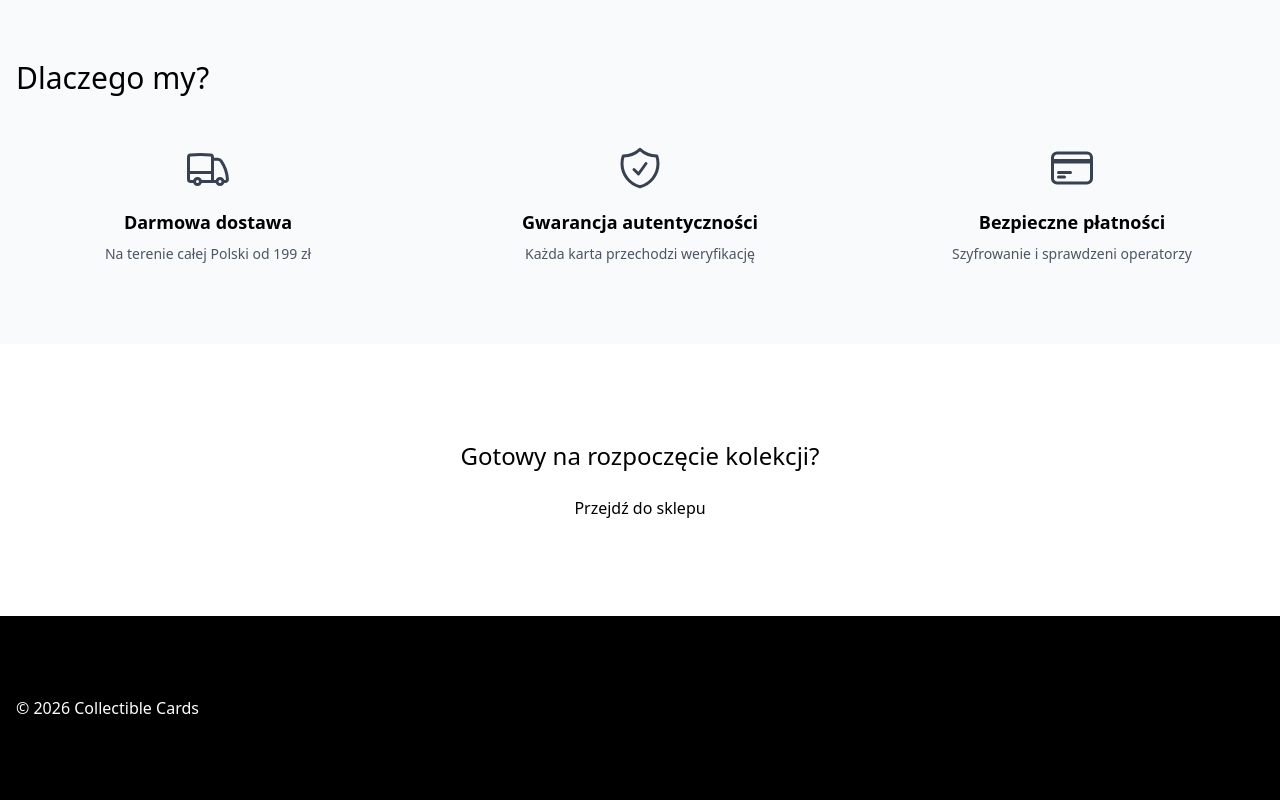
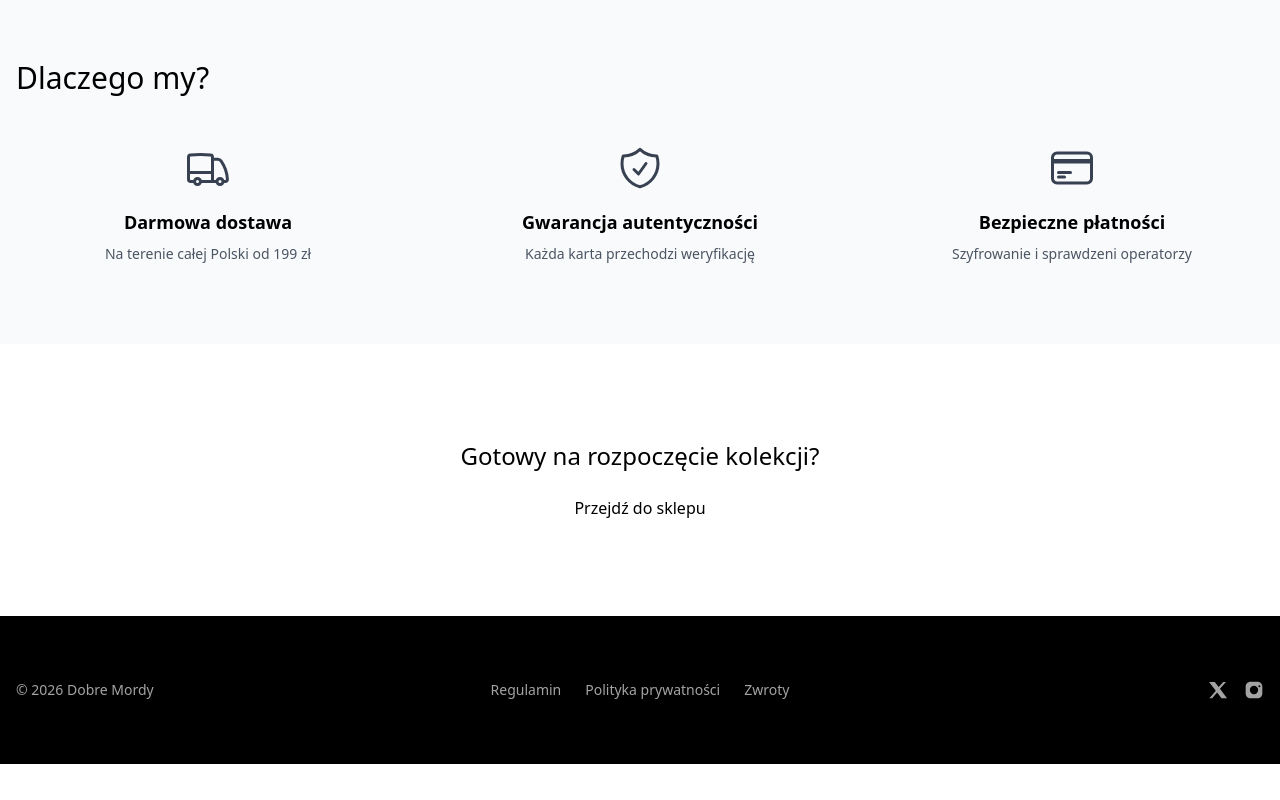
Before and after one commit to k2devOrg/collectible-cards-shop, an Angular app in the folder frontend/web/: page / in a window 1280 px wide. Shown: the part 958-1758 px from the top of the page. After the commit the page ends 1722 px from the top, so only its background shows below. Built offline with nearby package versions, Linux system fonts and the light colour scheme.

Commit message:
feat: footer section ui

```diff
--- a/frontend/web/src/app/core/layout/footer/footer.html
+++ b/frontend/web/src/app/core/layout/footer/footer.html
@@ -1,5 +1,42 @@
-<footer class="bg-black py-20">
-  <div class="grid grid-cols-1 mx-auto max-w-7xl px-4">
-    <span class="text-white">© 2026 Collectible Cards</span>
+<footer class="bg-black py-16">
+  <div
+    class="mx-auto max-w-7xl px-4
+           grid grid-cols-1 gap-10
+           md:grid-cols-3 md:items-center"
+  >
+    <!-- left: copyright -->
+    <div class="text-center md:text-left text-sm text-neutral-400">
+      © 2026 Dobre Mordy
+    </div>
+
+    <!-- center: legal links -->
+    <nav class="flex justify-center gap-6 text-sm text-neutral-400">
+      <a href="#" class="hover:text-neutral-200 transition">
+        Regulamin
+      </a>
+      <a href="#" class="hover:text-neutral-200 transition">
+        Polityka prywatności
+      </a>
+      <a href="#" class="hover:text-neutral-200 transition">
+        Zwroty
+      </a>
+    </nav>
+
+    <!-- right: social icons -->
+    <div class="flex justify-center md:justify-end gap-4">
+      <!-- Twitter / X -->
+      <a href="#" class="text-neutral-400 hover:text-neutral-200 transition">
+        <svg xmlns="http://www.w3.org/2000/svg" viewBox="0 0 24 24" fill="currentColor" class="h-5 w-5">
+          <path d="M18.244 2.25h3.308l-7.227 8.26 8.502 11.24h-6.657l-5.214-6.817-5.965 6.817H1.68l7.73-8.835L1.254 2.25H8.08l4.713 6.231z"/>
+        </svg>
+      </a>
+
+      <!-- Instagram -->
+      <a href="#" class="text-neutral-400 hover:text-neutral-200 transition">
+        <svg xmlns="http://www.w3.org/2000/svg" viewBox="0 0 24 24" fill="currentColor" class="h-5 w-5">
+          <path d="M7.75 2C4.574 2 2 4.574 2 7.75v8.5C2 19.426 4.574 22 7.75 22h8.5C19.426 22 22 19.426 22 16.25v-8.5C22 4.574 19.426 2 16.25 2h-8.5ZM12 7a5 5 0 1 1 0 10 5 5 0 0 1 0-10Zm6.5-.75a1.25 1.25 0 1 1 0 2.5 1.25 1.25 0 0 1 0-2.5Z"/>
+        </svg>
+      </a>
+    </div>
   </div>
 </footer>
```
